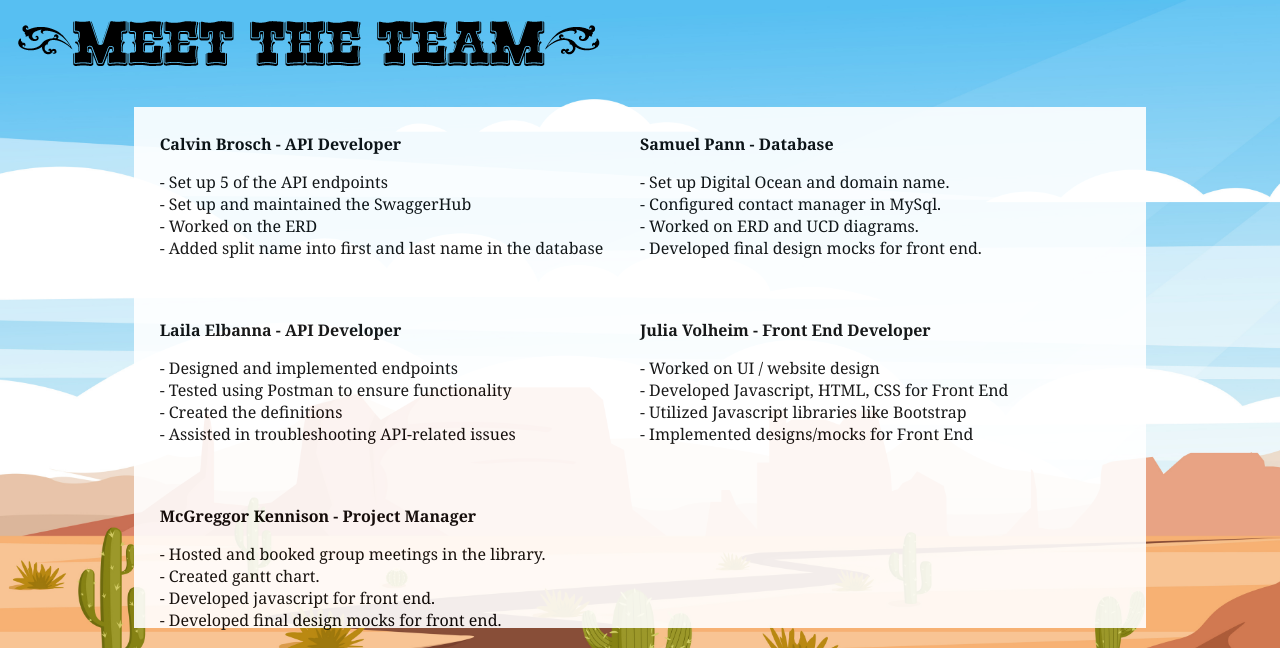
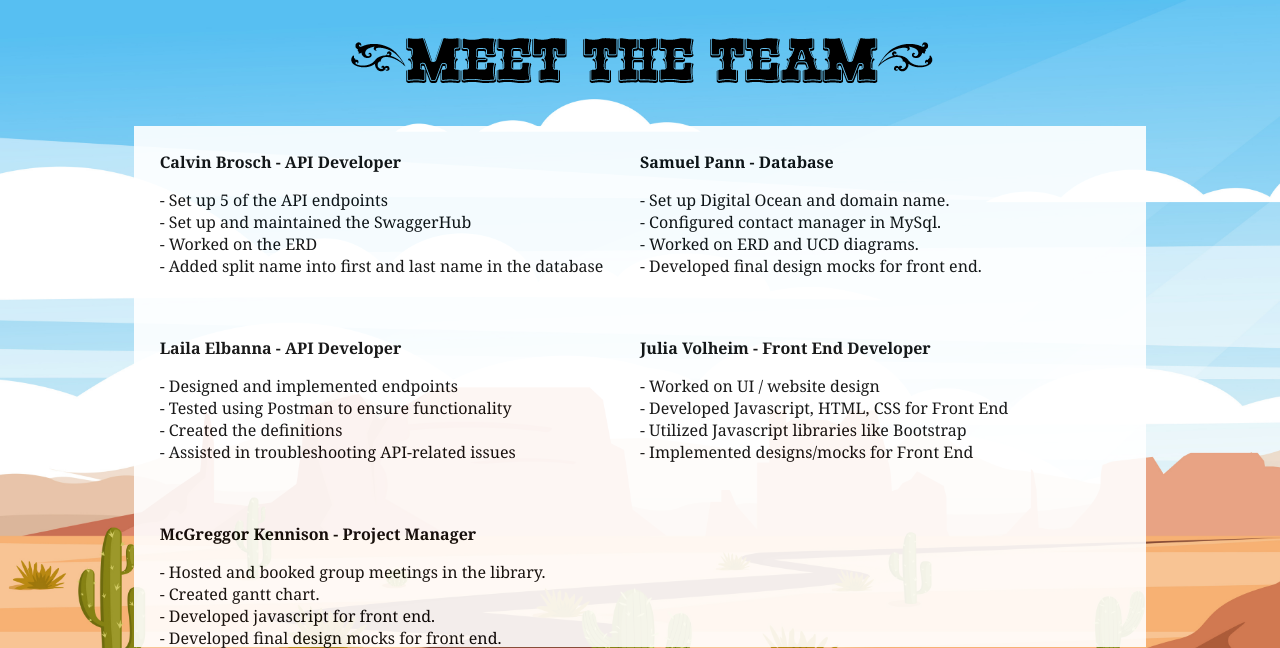
Before and after one commit to GregieBoi/cop4331-small-project-25, a PHP site: page /about.html in a window 1280 px wide. Shown: the top 648 px of the page. Run offline with PHP 8.4, Linux system fonts and the light colour scheme.

Commit message:
final product commit

```diff
--- a/css/styles.css
+++ b/css/styles.css
@@ -11,6 +11,16 @@
 *
 {
     font-family: "Georgia", serif;
+}
+
+#aboutTitle
+{
+    font-size: 40px;
+    width: 100%;
+    text-align: center;
+    font-family: 'Georgia', serif;
+    color: #FFFFFF;
+    margin-top: 2%;
 }
 
 #title
```
Also changed, not shown: css/dark.css (+16 -0 lines).
